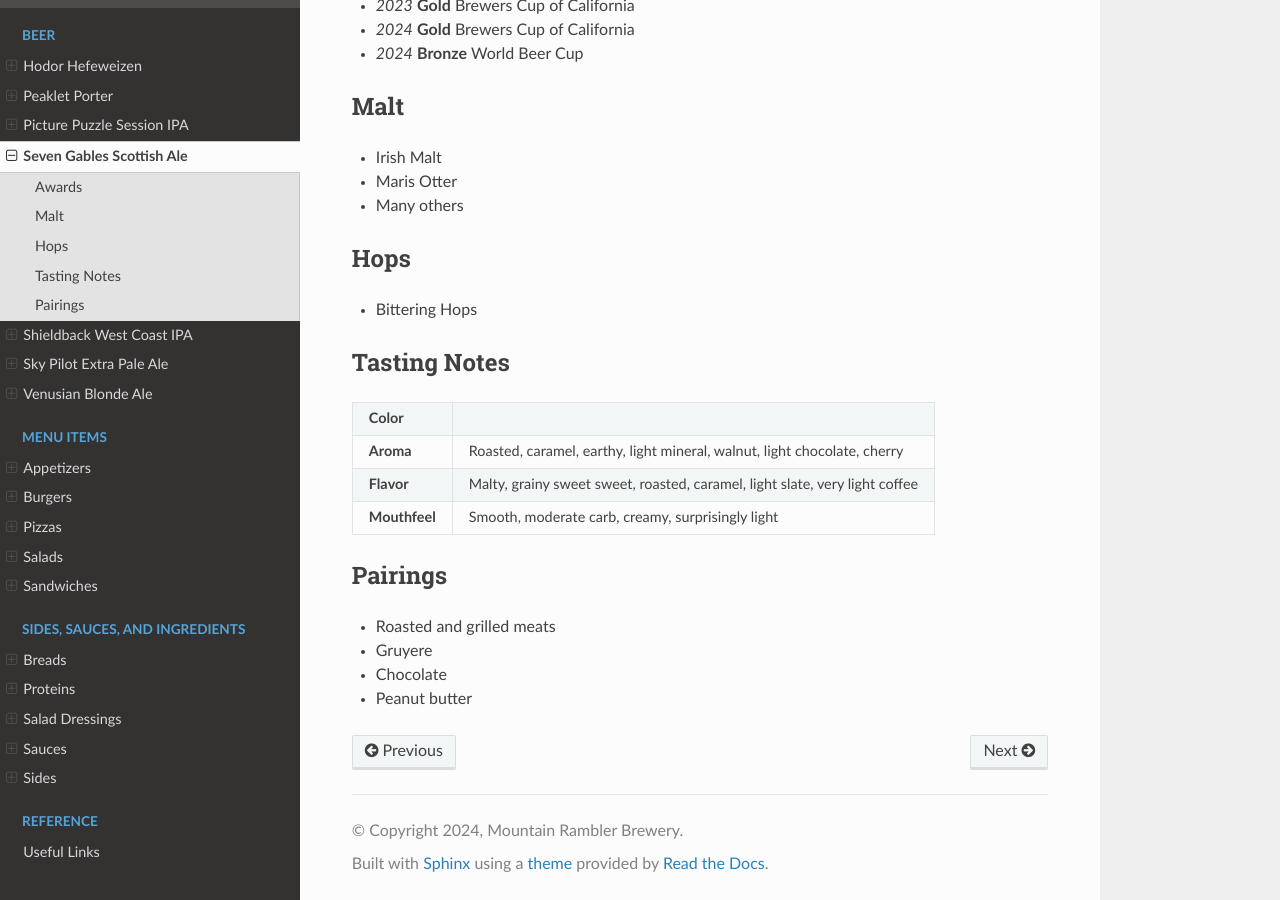
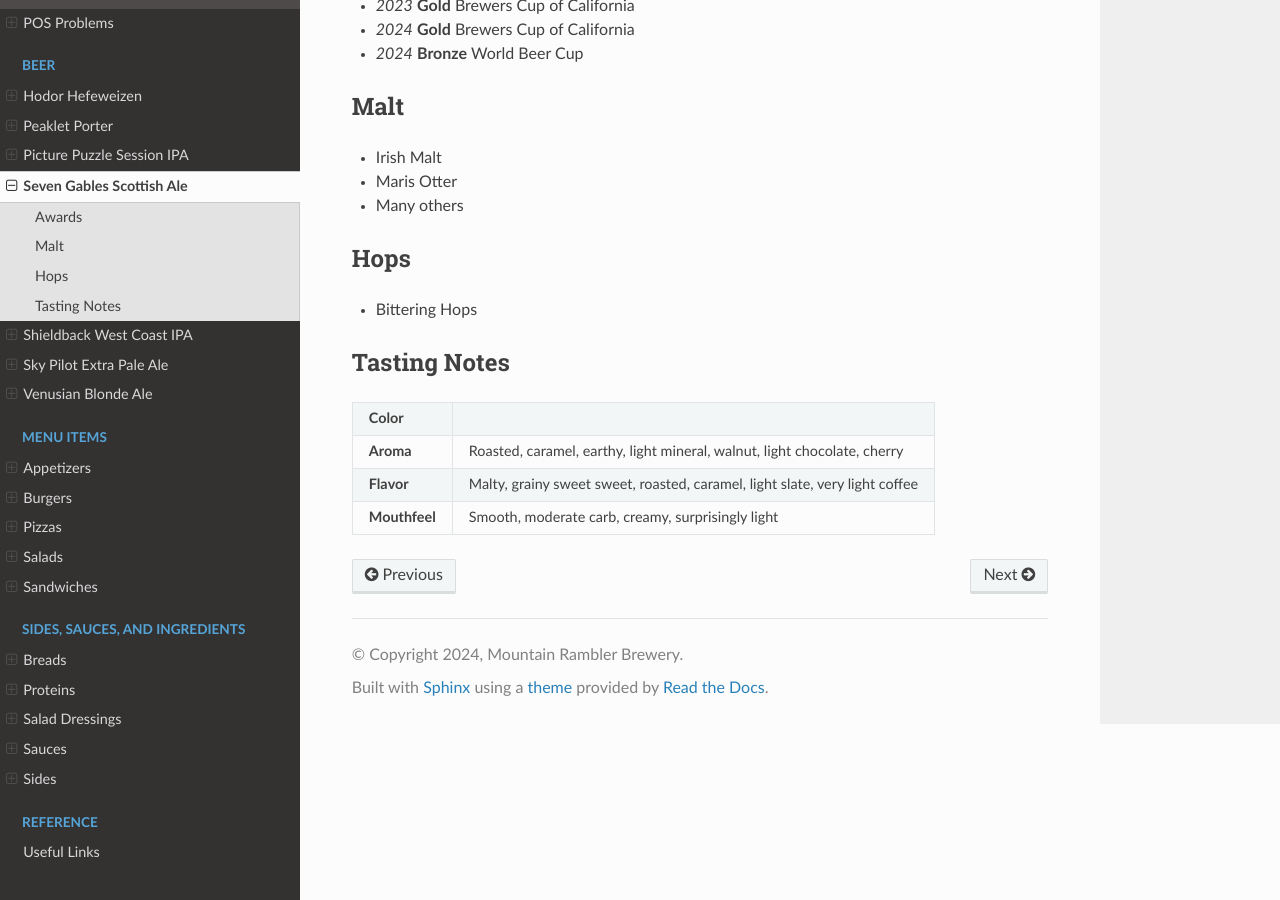
Before and after one commit to zhenry9/mrb-docs, a Sphinx documentation site: the page built from docs/source/menu/beer/seven-gables.rst, in a window 1280 px wide and 900 px high, scrolled down 709 px. Built offline with Sphinx 7.4.7 and the Read the Docs theme 3.1.0, drawn with Linux system fonts in a browser that asks for light colours.

Commit message:
move pairings to correct page

```diff
--- a/docs/source/menu/beer/seven-gables.rst
+++ b/docs/source/menu/beer/seven-gables.rst
@@ -41,10 +41,3 @@
 +---------------+-----------------------------------------------------------------------------+
 | **Mouthfeel** | Smooth, moderate carb, creamy, surprisingly light                           |
 +---------------+-----------------------------------------------------------------------------+
-
-Pairings
-~~~~~~~~
-- Roasted and grilled meats
-- Gruyere
-- Chocolate
-- Peanut butter
```
Also changed, not shown: docs/source/menu/beer/peaklet-porter.rst (+7 -0 lines).
